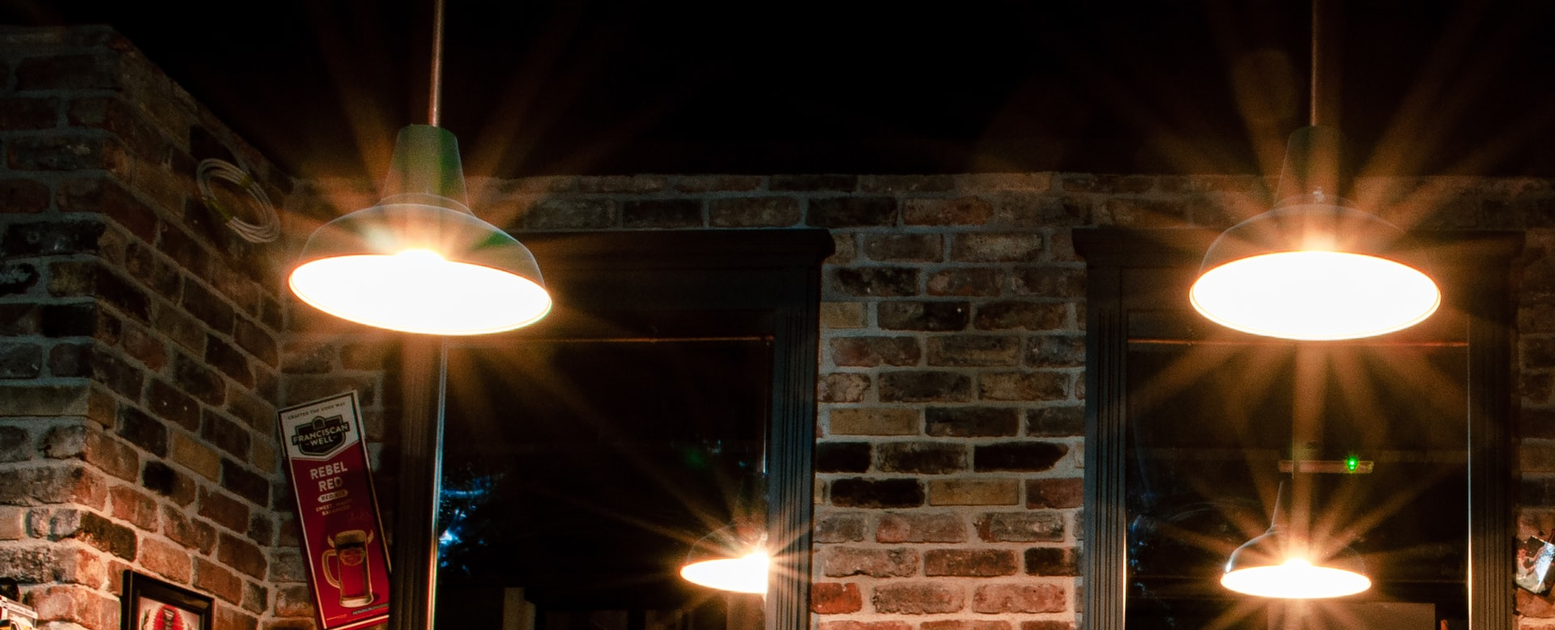
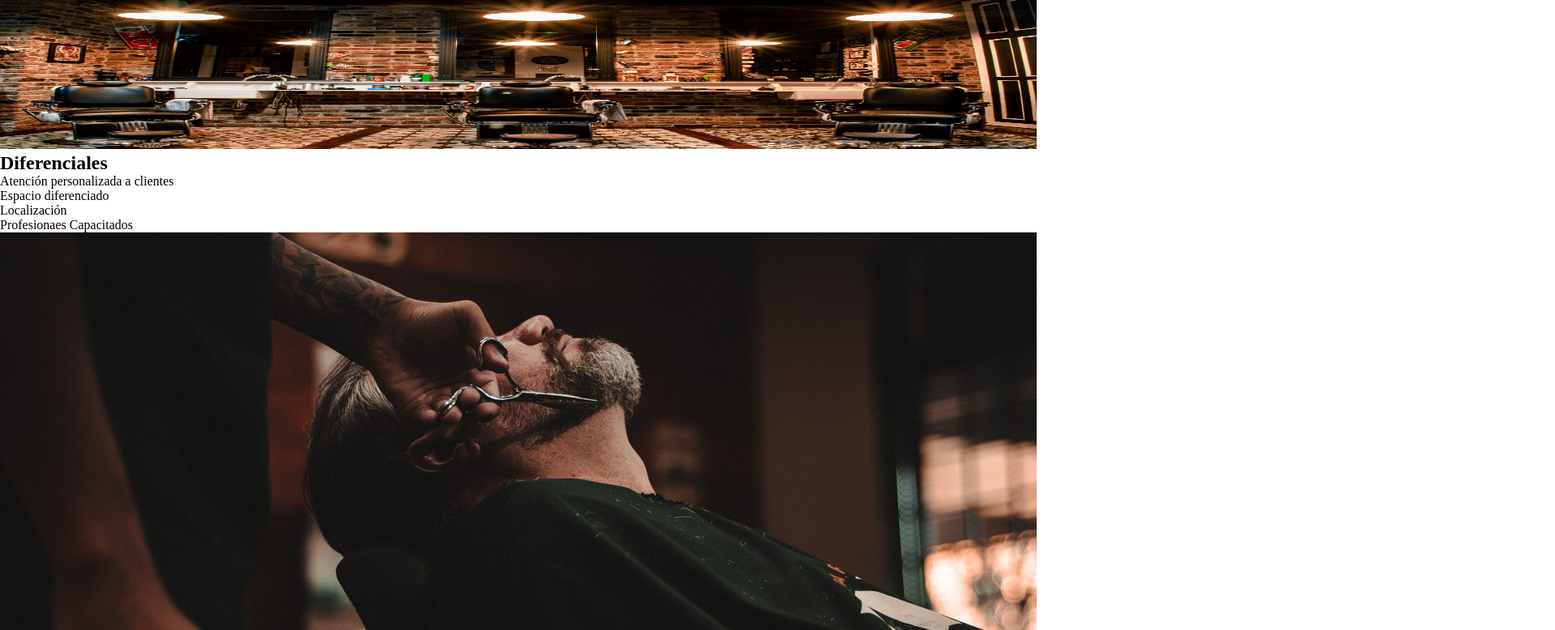
Before and after one commit to CarolinaVrl/Barber-Alura, a plain HTML site: page pages/index.html in a window 1280 px wide. Shown: the part 115-893 px from the top of the page at 81% size, 1920 px wide, since content can reach past the window. Drawn offline with Linux system fonts and the light colour scheme.

Commit message:
styles: banner

```diff
--- a/assets/css/style.css
+++ b/assets/css/style.css
@@ -16,6 +16,15 @@ header{
     display: none;
 }
 
+/* ----------------------------------main------------------- */
+main{
+    width: 100%;
+    height: 100vh;
+}
+.banner > img{
+    height: 200px;
+    width: 100%;
+}
 
 
 footer{
```
Also changed, not shown: pages/index.html (+1 -0 lines).
